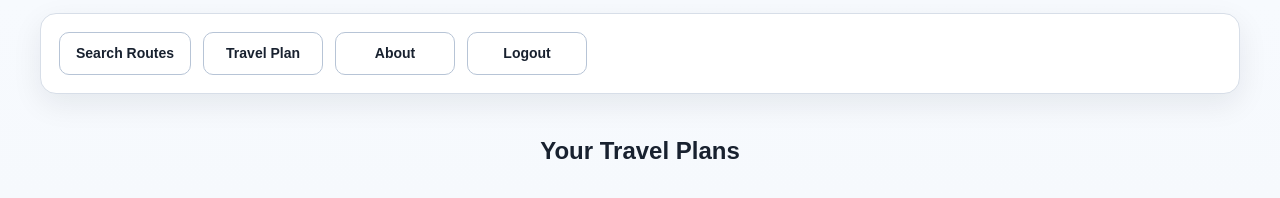
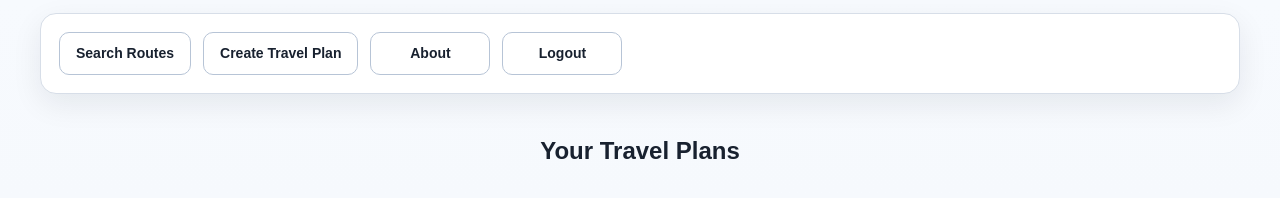
Before and after one commit to jdowenusca/CoachZilla, a website with bundled scripts: page html/main.html in a window 1280 px wide. Shown: the part 202-400 px from the top of the page. Built offline with nearby package versions, Linux system fonts and the light colour scheme; no server answers.

Commit message:
did it work?

```diff
--- a/html/main.html
+++ b/html/main.html
@@ -21,7 +21,7 @@
 
     <div class="main-actions">
         <button id="goSearchBtn">Search Routes</button>
-        <button id="goTravelBtn">Travel Plan</button>
+        <button id="goTravelBtn">Create Travel Plan</button>
         <button id="goAboutBtn">About</button>
         <button id="logoutBtn">Logout</button>
     </div>
```
